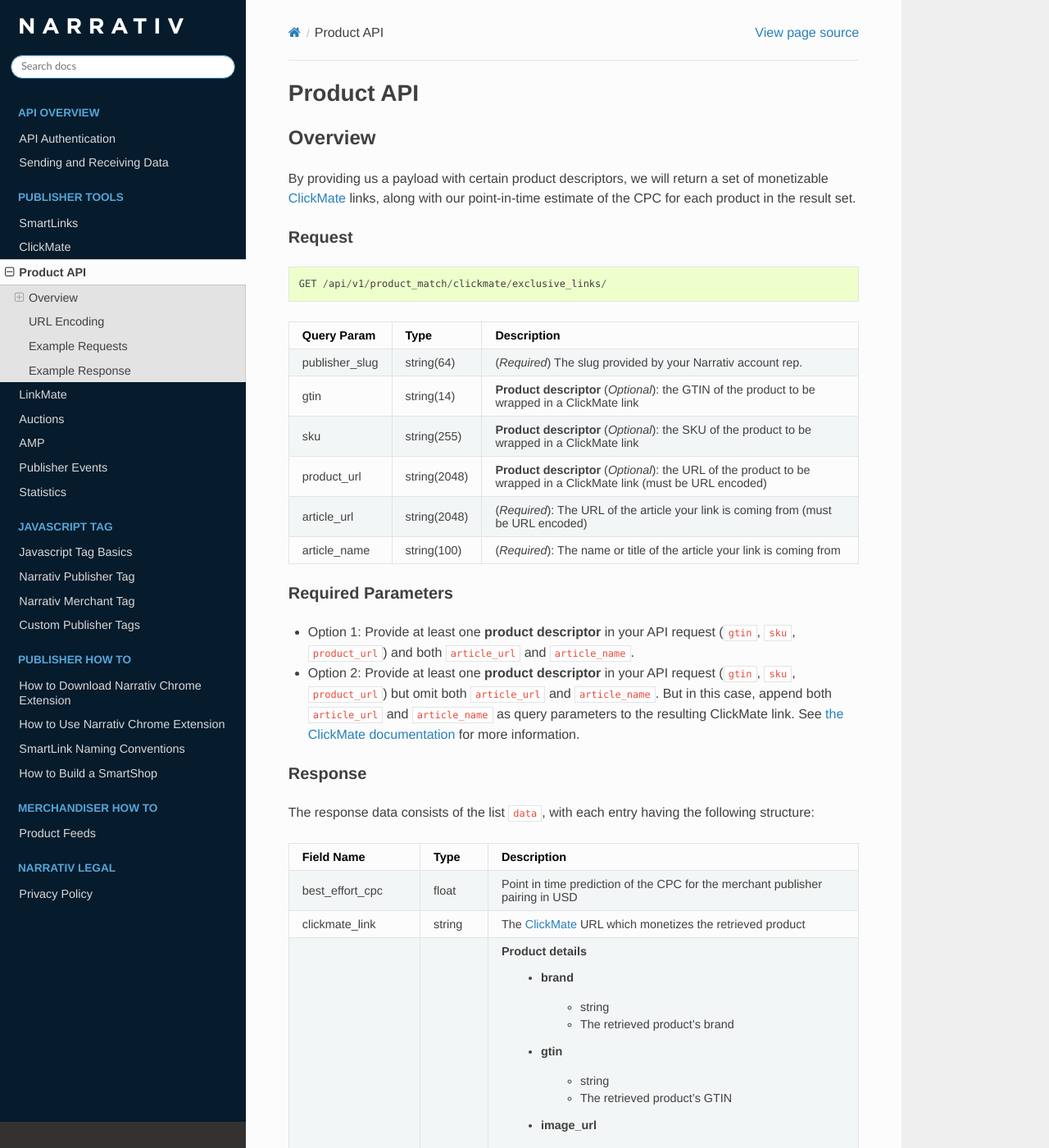
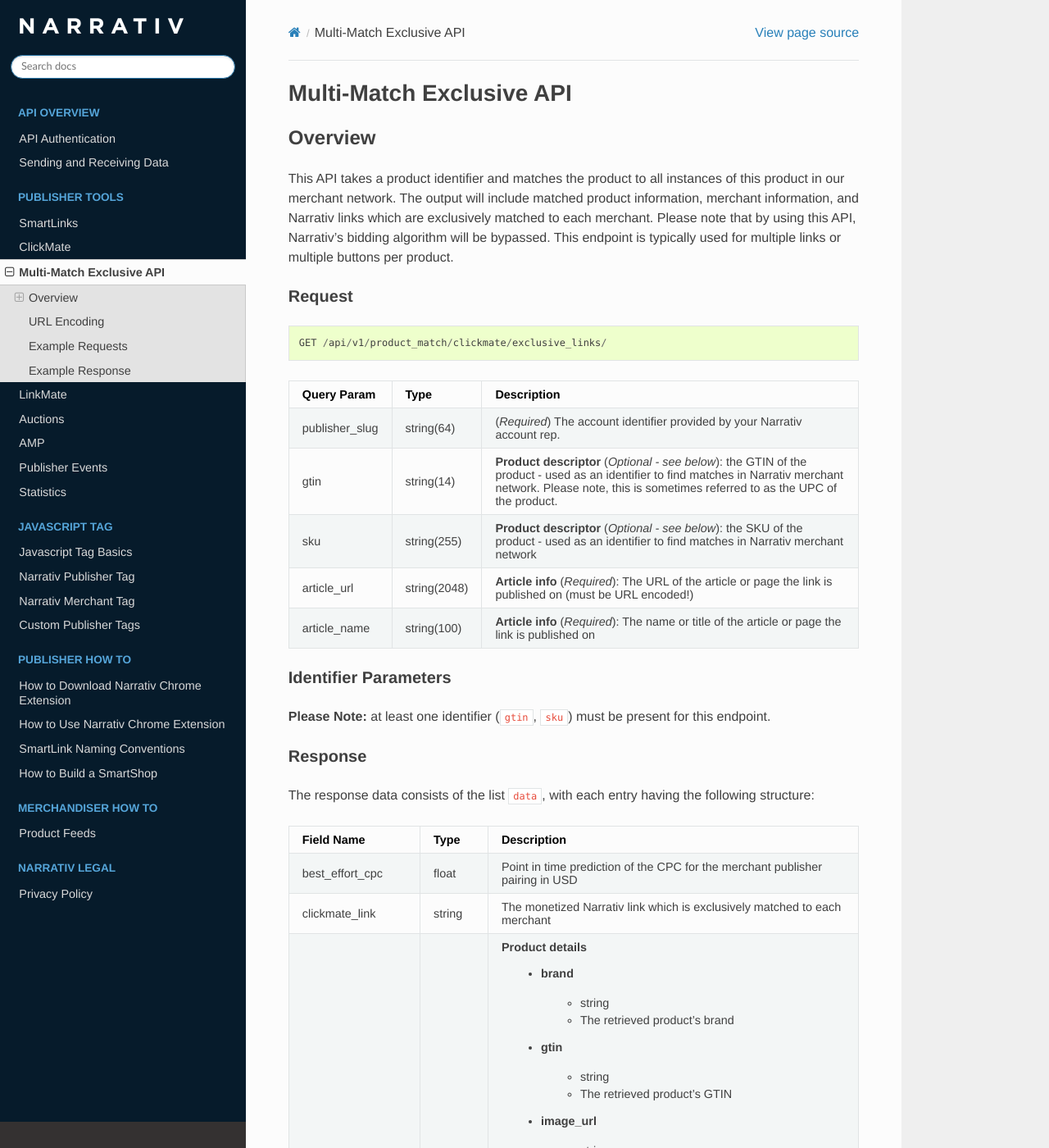
Before and after one commit to robinssq/api-docs, a Sphinx documentation site: the page built from docs/productapi.rst, in a window 1280 px wide and 1400 px high. Shown: the whole window at 82% size. Built offline with Sphinx 7.4.7 and the Read the Docs theme 2.0.0, drawn with Linux system fonts in a browser that asks for light colours; some of the changed text lies outside the part shown.

Commit message:
Product API Updates (#90)
* Product API Updates

```diff
--- a/docs/conf.py
+++ b/docs/conf.py
@@ -54,9 +54,9 @@
 # built documents.
 #
 # The short X.Y version. (major version 1 corresponds to /api/v1/)
-version = '1.8.2'
+version = '1.8.3'
 # The full version, including alpha/beta/rc tags.
-release = '1.8.2'
+release = '1.8.3'
 
 # The language for content autogenerated by Sphinx. Refer to documentation
 # for a list of supported languages.
--- a/docs/productapi.rst
+++ b/docs/productapi.rst
@@ -1,13 +1,10 @@
-Product API
+Multi-Match Exclusive API
 ============
 
 Overview
 --------
 
-By providing us a payload with certain product descriptors,
-we will return a set of monetizable :ref:`ClickMate <clickmate_overview>`
-links, along with our point-in-time estimate of the CPC for
-each product in the result set.
+This API takes a product identifier and matches the product to all instances of this product in our merchant network. The output will include matched product information, merchant information, and Narrativ links which are exclusively matched to each merchant. Please note that by using this API, Narrativ's bidding algorithm will be bypassed. This endpoint is typically used for multiple links or multiple buttons per product.
 
 
 Request
@@ -28,35 +25,28 @@
 
    * - publisher_slug
      - string(64)
-     - (*Required*) The slug provided by your Narrativ account rep.
+     - (*Required*) The account identifier provided by your Narrativ account rep.
 
    * - gtin
      - string(14)
-     - **Product descriptor** (*Optional*): the GTIN of the product to be wrapped in a ClickMate link
+     - **Product descriptor** (*Optional - see below*): the GTIN of the product - used as an identifier to find matches in Narrativ merchant network. Please note, this is sometimes referred to as the UPC of the product.
 
    * - sku
      - string(255)
-     - **Product descriptor** (*Optional*): the SKU of the product to be wrapped in a ClickMate link
-
-   * - product_url
-     - string(2048)
-     - **Product descriptor** (*Optional*): the URL of the product to be wrapped in a ClickMate link (must be URL encoded)
+     - **Product descriptor** (*Optional - see below*): the SKU of the product - used as an identifier to find matches in Narrativ merchant network
 
    * - article_url
      - string(2048)
-     - (*Required*): The URL of the article your link is coming from (must be URL encoded)
+     - **Article info** (*Required*): The URL of the article or page the link is published on (must be URL encoded!)
 
    * - article_name
      - string(100)
-     - (*Required*): The name or title of the article your link is coming from
+     - **Article info** (*Required*): The name or title of the article or page the link is published on
 
 
-Required Parameters
+Identifier Parameters
 ^^^^^^^^^^^^^^^^^^^
-
-- Option 1: Provide at least one **product descriptor** in your API request (``gtin``, ``sku``, ``product_url``) and both ``article_url`` and ``article_name``.
-- Option 2: Provide at least one **product descriptor** in your API request (``gtin``, ``sku``, ``product_url``) but omit both ``article_url`` and ``article_name``. But in this case, append both ``article_url`` and ``article_name`` as query parameters to the resulting ClickMate link.
-  See :ref:`the ClickMate documentation <clickmate_overview>` for more information.
+**Please Note:** at least one identifier (``gtin``, ``sku``) must be present for this endpoint.
 
 
 Response
@@ -79,7 +69,7 @@
 
    * - clickmate_link
      - string
-     - The :ref:`ClickMate <clickmate_overview>` URL which monetizes the retrieved product
+     - The monetized Narrativ link which is exclusively matched to each merchant
 
 
    * - product_information
@@ -125,11 +115,11 @@
 
 ::
 
-    GET /api/v1/product_match/clickmate/exclusive_links/?publisher_slug=myacct&gtin=77777777777&article_url=https%3A%2F%2Fwww.publisher.example%2Fstory%2Fmyarticle&article_name=myarticle
+    GET /api/v1/product_match/clickmate/exclusive_links/?publisher_slug=myacct&gtin=77777777777&article_name=Top+5+Products&article_url=https%3A%2F%2Fwww.narrativ.com%2Farticles%2Ftop5products
 
-    GET /api/v1/product_match/clickmate/exclusive_links/?publisher_slug=myacct&sku=00000000&&gtin=88888888888888&article_url=https%3A%2F%2Fwww.publisher.example%2Fstory%2Fmyarticle&article_name=myarticle
+    GET /api/v1/product_match/clickmate/exclusive_links/?publisher_slug=myacct&sku=00000000&&gtin=88888888888888&article_name=Top+5+Products&article_url=https%3A%2F%2Fwww.narrativ.com%2Farticles%2Ftop5products
 
-    GET /api/v1/product_match/clickmate/exclusive_links/?publisher_slug=myacct&sku=00000000&&gtin=99999999999999&product_url=https%3A%2F%2Fwww.merchant.example%2Fproduct%2F123%0A&article_url=https%3A%2F%2Fwww.publisher.example%2Fstory%2Fmyarticle&article_name=myarticle
+    GET /api/v1/product_match/clickmate/exclusive_links/?publisher_slug=myacct&sku=00000000&article_name=Top+5+Products&article_url=https%3A%2F%2Fwww.narrativ.com%2Farticles%2Ftop5products
 
 
 Example Response
```
